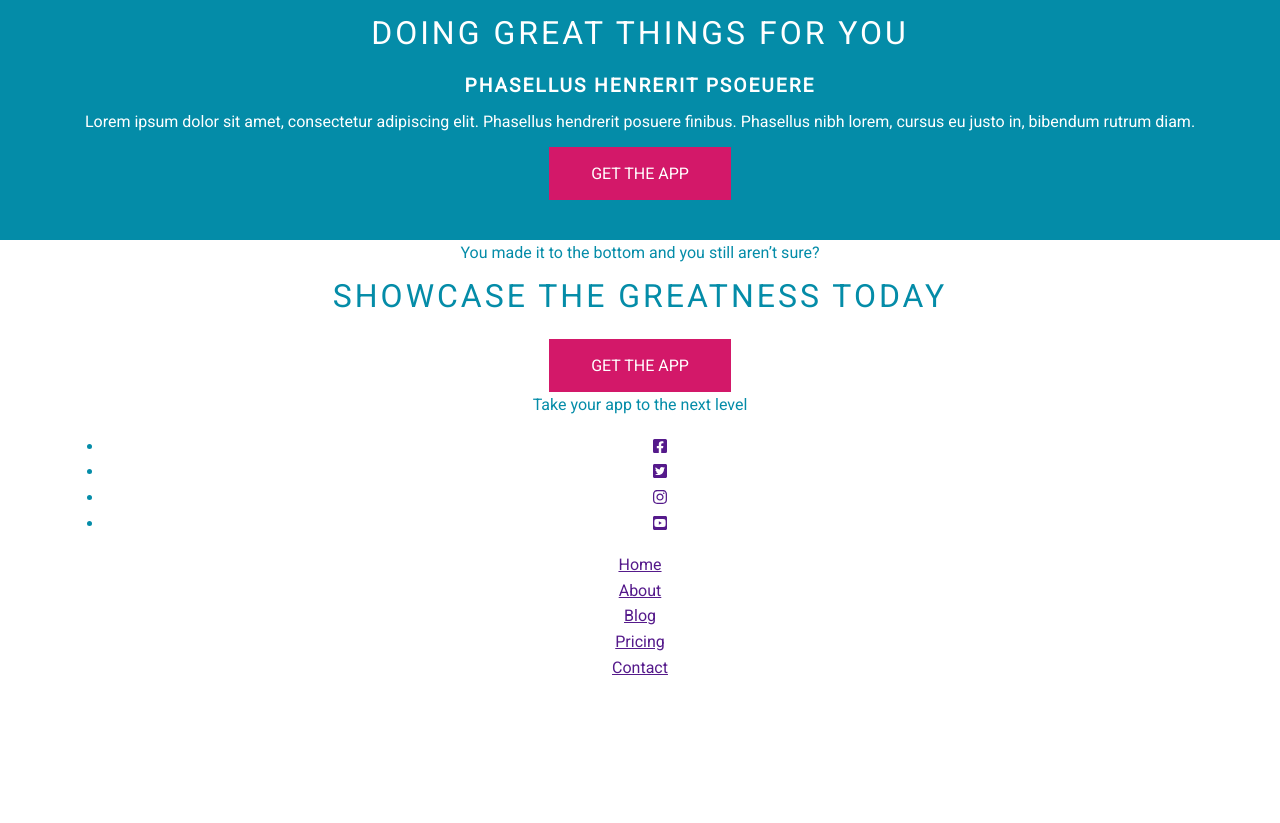
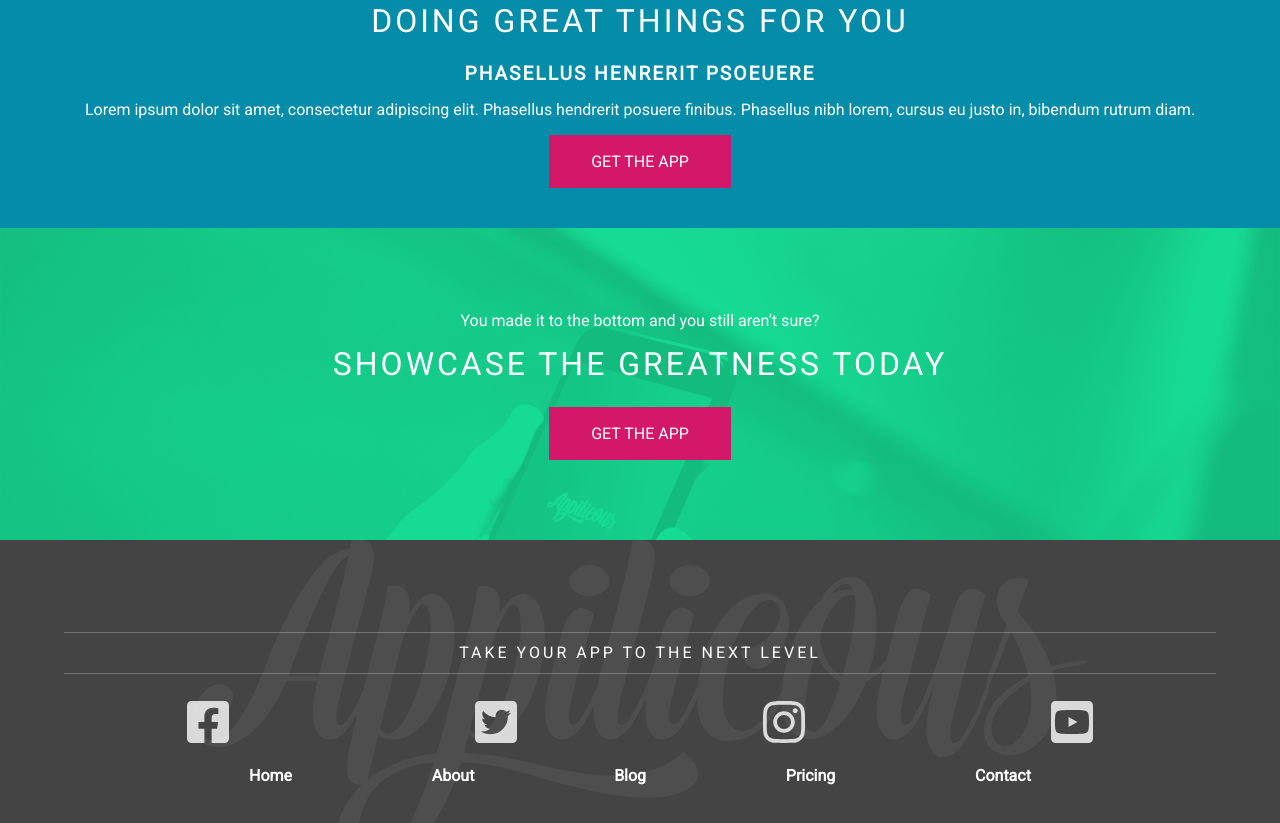
Before and after one commit to neandertalecj/applicous, a plain HTML site: page index.html in a window 1280 px wide. Shown: the part 1495-2318 px from the top of the page. Before the commit the page ends 2175 px from the top, so only its background shows below. Drawn offline with nearby package versions, Linux system fonts and the light colour scheme.

Commit message:
cta and footer mobile

```diff
--- a/index.html
+++ b/index.html
@@ -122,8 +122,8 @@
 
     <footer>
         <div class="container">
-            <p>Take your app to the next level</p>
-            <ul class="social-links">
+            <p class="title-footer">Take your app to the next level</p>
+            <ul class="unstyled-list social-links">
                 <li><a href=""><i class="fab fa-facebook-square"></i></a></li>
                 <li><a href=""><i class="fab fa-twitter-square"></i></a></li>
                 <li><a href=""><i class="fab fa-instagram"></i></a></li>
--- a/sass/abstracts/_colors.scss
+++ b/sass/abstracts/_colors.scss
@@ -3,6 +3,7 @@ $secondary: rgba(22, 219, 147, 1);
 $accent: rgba(211, 24, 105, 1);
 
 $white: rgb(255, 255,255);
+$dark: #444;
 
 // Text colors
 $text-main: $main;
--- a/sass/base/_typography.scss
+++ b/sass/base/_typography.scss
@@ -26,6 +26,7 @@ h2 {
 .title-large {
     font-size: 3rem;
     font-weight: $font-black;
+    line-height: .9;
     span {
         font-weight: $font-light;
     }
@@ -50,6 +51,21 @@ h2 {
     }
 }
 
+.title-footer {
+    text-transform: uppercase;
+    letter-spacing: 3px;
+    line-height: 1;
+
+    &::before, &::after {
+        content: '';
+        display: block;
+        height: 1px;
+        background: $text-inverse;
+        opacity: 0.25;
+        margin: .75em 0;
+    }
+}
+
 .text-intro {
     font-size: 1.2rem;
 }
--- /dev/null
+++ b/sass/components/_cta.scss
@@ -0,0 +1,9 @@
+.cta {
+    background-color: $secondary;
+    background-image: url(../img/call-to-action-background.jpg);
+    background-size: cover;
+    background-position: center;
+    padding: 5em 0;
+    background-blend-mode: multiply;
+    color: $text-inverse;
+}
--- /dev/null
+++ b/sass/layout/_footer.scss
@@ -0,0 +1,45 @@
+footer {
+    background: $dark;
+    color: $text-inverse;
+    padding: 5em 0;
+    position: relative;
+
+    &::before {
+        content: '';
+        display: block;
+        position: absolute;
+        top: 0;
+        bottom: 0;
+        right: 0;
+        left: 0;
+        background: url(../img/logo.svg);
+        background-size: contain;
+        background-repeat: no-repeat;
+        background-position: center;
+        opacity: 0.05;
+    }
+
+    a {
+        color: $text-inverse;
+    }
+}
+
+.social-links {
+    display: flex;
+    font-size: 3rem;
+    justify-content: space-around;
+    opacity: .8;
+    margin-top: .7em 0;
+}
+
+.nav-footer {
+    display: flex;
+    justify-content: space-around;
+    width: 80%;
+    margin: 0 auto;
+
+    a {
+        text-decoration: none;
+        font-weight: $font-bold;
+    }
+}
--- a/sass/main.scss
+++ b/sass/main.scss
@@ -21,9 +21,11 @@
 @import "layout/nav";
 @import "layout/home-promo";
 @import "layout/home-sales-points";
+@import "layout/footer";
 
 // 5. Components
 @import "components/buttons";
+@import "components/cta";
 
 // body {
 //     background: grey;
```
Also changed, not shown: css/main.css, 1 other file.
